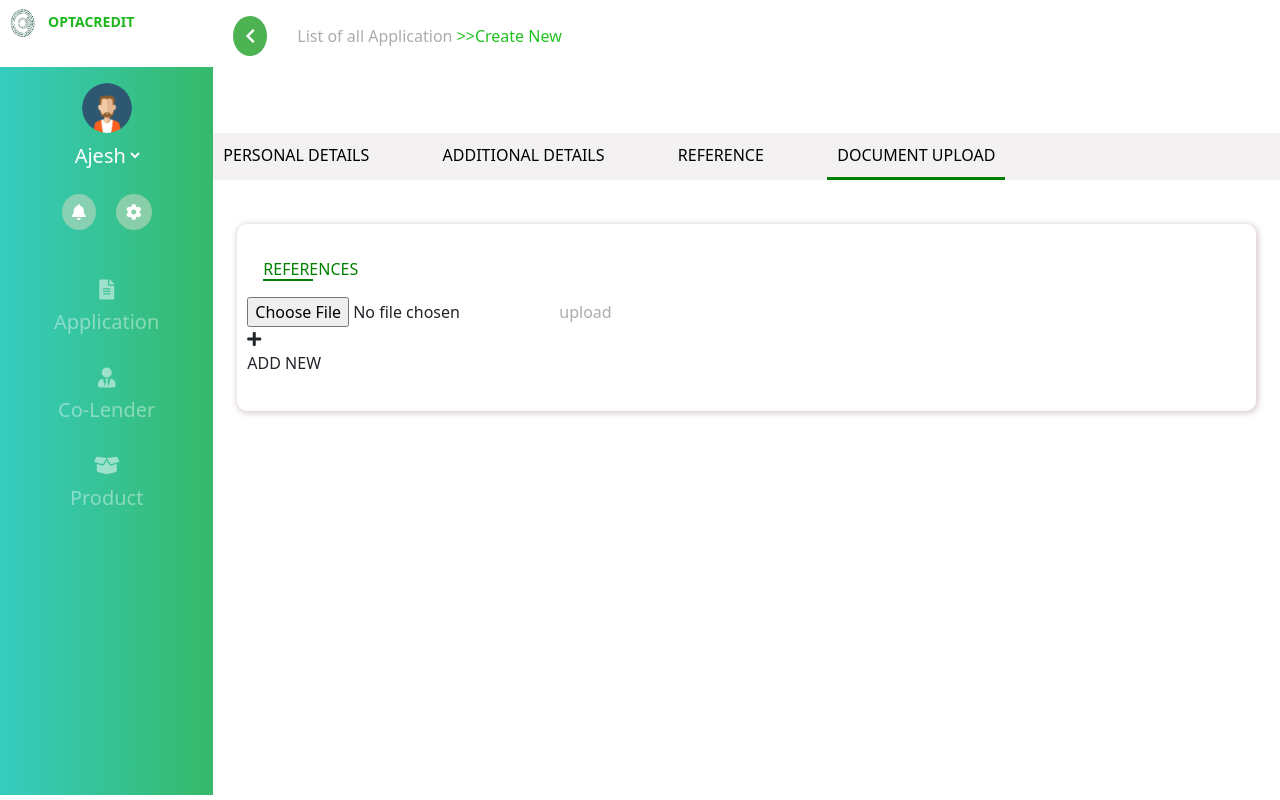
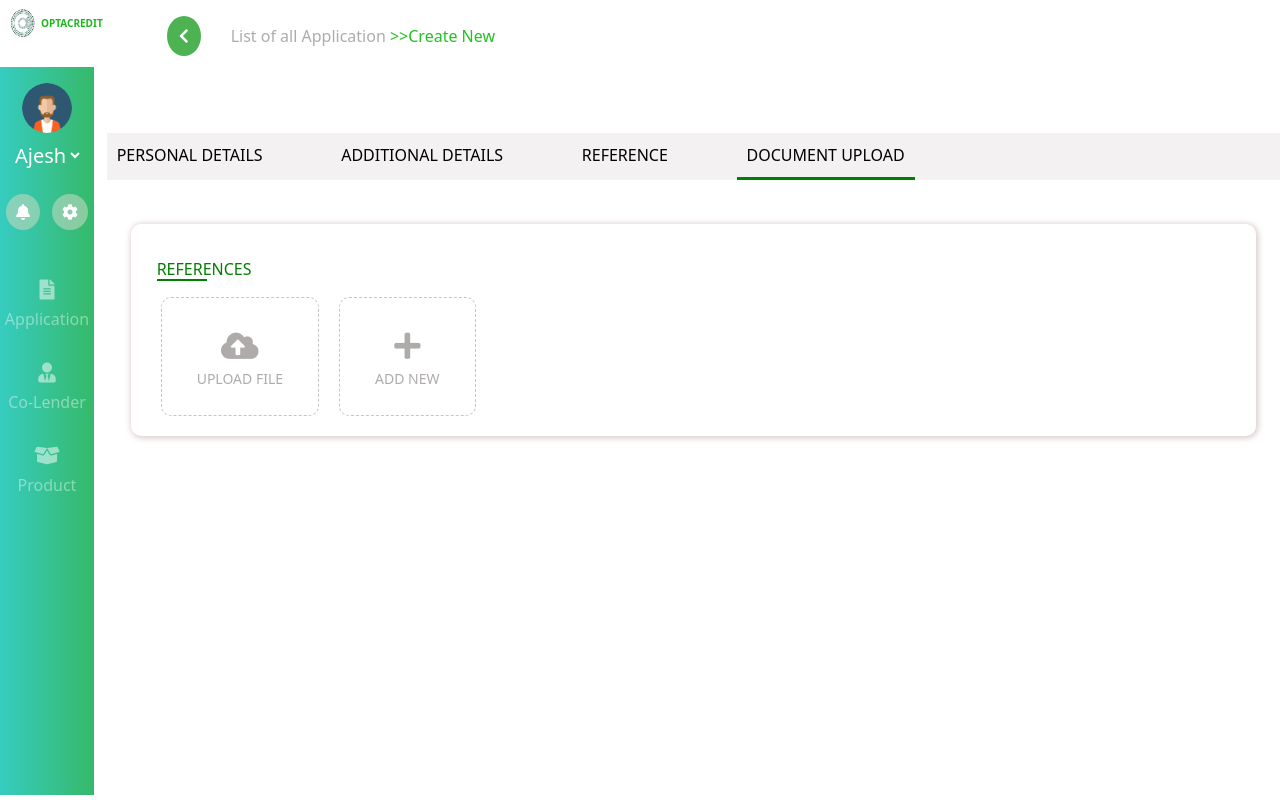
Before and after one commit to samdevmeshach/React-Task1, a React app in the folder Frontend/: page /documentupload in a window 1280 px wide. Built offline with nearby package versions, Linux system fonts and the light colour scheme.

Commit message:
EOD : 19-04-2021

```diff
--- a/Frontend/src/application/DocumentUpload.js
+++ b/Frontend/src/application/DocumentUpload.js
@@ -1,5 +1,6 @@
 import React from 'react'
 import Register from '../auth/Register'
+import '../assets/css/main.css'
 function DocumentUpload() {
     return (
         <Register>
@@ -10,14 +11,21 @@ function DocumentUpload() {
                         <p></p>
                     </h6>
                     <div className="upload">
-                        <input type="file" />
-                        <label>upload</label>
+                        <div className="cont">
+                            <input type="file"  id="file"/>
+                            <label for="file">
+                                <div className="icon"><i class="fas fa-cloud-upload-alt"></i></div>
+                                <div className="lab">UPLOAD FILE</div>
+                            </label>
+                        </div>
+                        <div className="cont">
+                            <input type="file"  id="addnew"/>
+                            <label for="addnew">
+                                <div className="icon"><i class="fas fa-plus"></i></div>
+                                <div className="lab">ADD NEW</div>
+                            </label>
+                        </div>
                     </div>
-                    <div className="upload">
-                        <i class="fas fa-plus"></i>
-                        <p>ADD NEW</p>
-                    </div>
-                    <div className="upload"></div>
                 </div>
             </div>
         </Register>
--- a/Frontend/src/assets/css/main.css
+++ b/Frontend/src/assets/css/main.css
@@ -42,18 +42,18 @@
 }
 .sidebar{
     grid-row: 2 / span 12;
-    grid-column: 1 /span 2;
+    grid-column: 1 /span 1;
 }
 .list3{
-    grid-column:3/span 11;
+    grid-column:2/span 11;
     grid-row: 1/span 2;
 }
 .list4{
-    grid-column:3/span 11;
+    grid-column:2/span 11;
     grid-row: 3;
 }
 .list5{
-    grid-column:3/span 11;
+    grid-column:2/span 11;
     grid-row: 4/span 10;
 }
 a{
@@ -131,10 +131,13 @@ a:hover{
     padding: 10px;
     color: black;
 }
+.list1{
+    position: fixed;
+}
 .list1 label {
-    margin-left: 10px;
+    margin-left: 3px;
     color: rgb(30, 184, 30);
-    font-size: 14px;
+    font-size: 10px;
     font-weight: bold;
 }
 @media (max-width:1030px){
@@ -179,7 +182,7 @@ h6{
         display: none;
     }
     .list3,.list4,.list5{
-        margin-left: -20%;
+        margin-left: -10%;
     }
 }
 @media (max-width:500px){
@@ -196,8 +199,29 @@ h6{
         margin-left: -5%;
     }
 }
-input[type=file]{
-    content: 'google';
-    text-decoration: none;
-    border: none;
+[type="file"] {
+    height: 0;
+    overflow: hidden;
+    width: 0;
 }
+.upload{
+    display: flex;
+    /* margin: 30px; */
+}
+.cont{
+    margin-left: 20px;
+    padding: 25px 35px;
+    border: 1px solid rgb(197, 197, 197);
+    border-style: dashed;
+    border-radius: 10px;
+    cursor: pointer;
+}
+.cont label{
+    text-align: center;
+    cursor: pointer;
+    font-size: 30px;
+}
+.cont .lab{
+    font-size: 14px;
+    cursor: pointer;
+}
--- a/Frontend/src/assets/css/sidebar.css
+++ b/Frontend/src/assets/css/sidebar.css
@@ -5,15 +5,16 @@ nav .image img{
 }
 nav{
     display: flex;
-    align-content: center;
+    position: fixed;
     background: linear-gradient(to right, #36ccc0, #36b969);
     align-items: center;
+    /* width: 17%; */
     height: 91vh;
     flex-direction: column;
 }
 nav .setting i{
     color: white;
-    margin: 0px 10px;
+    margin: 0px 6px;
     padding: 10px;
     background-color: rgba(192, 216, 192, 0.596);
     border-radius: 50%;
@@ -22,7 +23,7 @@ nav .menu i{
     color: rgba(255, 255, 255, 0.514);
     font-size: 20px;
     padding: 10px;
-}.menu h5{
+}.menu h6{
     color: rgba(255, 255, 255, 0.418);
 }
 nav select{
@@ -40,12 +41,13 @@ nav li{
 .back{
     background-color: rgba(39, 163, 45, 0.822);
     width:fit-content;
+    position: relative;
     color: white;
     padding: 8px 12px;
     border-radius: 50%;
     border: none;
     margin-right: 30px;
-    margin-left: 20px;
+    margin-left: 60px;
 
 }
 label{
--- a/Frontend/src/core/Backbtn.js
+++ b/Frontend/src/core/Backbtn.js
@@ -8,18 +8,16 @@ const Backbtn = () =>  {
         if(show == true){
             document.getElementById("head").style.cssText="display:none"
             document.getElementById("side").style.cssText="display:none"
-            document.getElementById("row1").style.marginLeft="-20%"
-            document.getElementById("row2").style.marginLeft="-20%"
-            document.getElementById("row3").style.marginLeft="-20%"
+            document.getElementById("row1").style.marginLeft="-9%"
+            document.getElementById("row2").style.marginLeft="-9%"
+            document.getElementById("row3").style.marginLeft="-9%"
         }else{
 
             document.getElementById("head").style.cssText="display:block;"
             document.getElementById("side").style.cssText="display:block;"
-
             document.getElementById("row1").style.marginLeft="0%"
             document.getElementById("row2").style.marginLeft="0%"
             document.getElementById("row3").style.marginLeft="0%"
-
         }
         setShow(!show)
     }
--- a/Frontend/src/core/Sidebar.js
+++ b/Frontend/src/core/Sidebar.js
@@ -20,15 +20,15 @@ const Sidebar = () => {
                 <div className="menu mt-4">
                     <li className="mt-3">
                         <i class="fas fa-file-alt"></i>
-                        <h5>Application</h5>
+                        <h6>Application</h6>
                     </li>
                     <li className="mt-3">
                         <i class="fas fa-user-tie"></i>
-                        <h5>Co-Lender</h5>
+                        <h6>Co-Lender</h6>
                     </li>
                     <li className="mt-3">
                         <i class="fas fa-box-open"></i>
-                        <h5>Product</h5>
+                        <h6>Product</h6>
                     </li>
                 </div>
             </nav>
```
